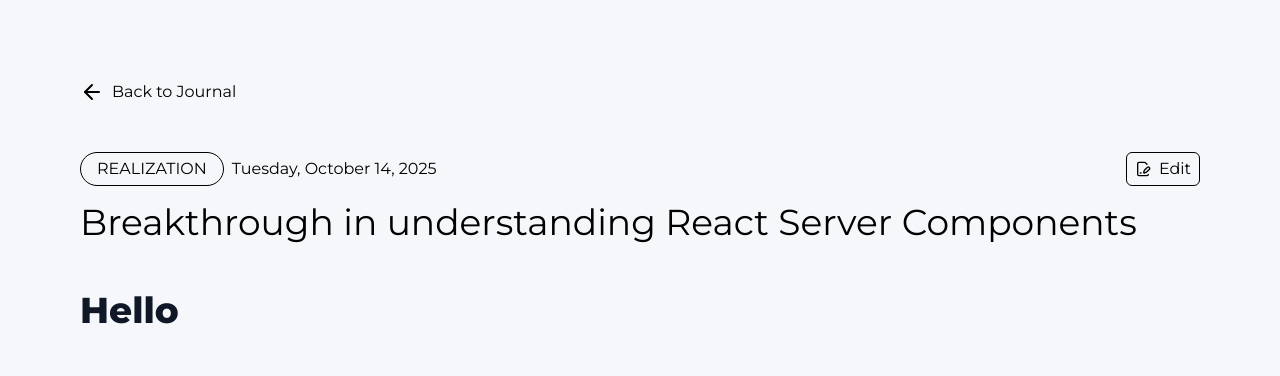
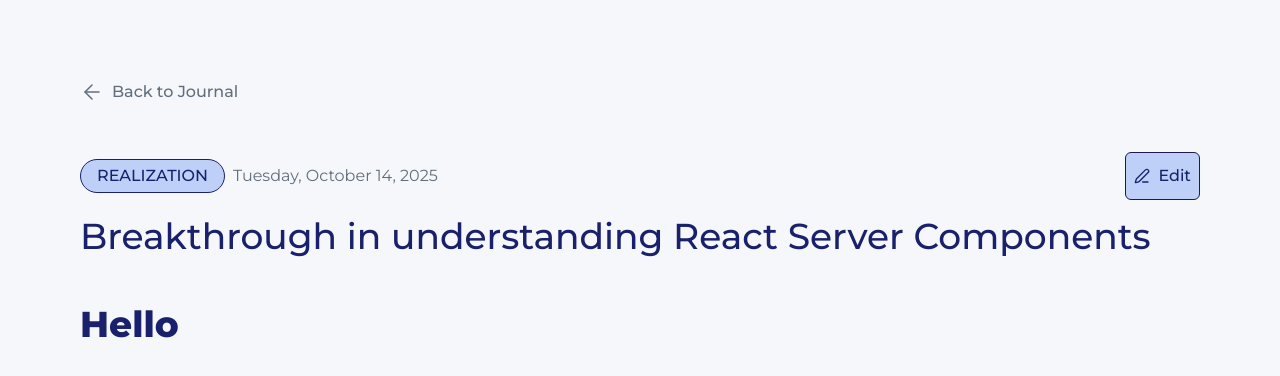
Before and after one commit to jawadvajeeh/edb, a Next.js app: page /entries/1 in a window 1280 px wide. Shown: the top 376 px of the page. Built offline with nearby package versions, Linux system fonts and the light colour scheme.

Commit message:
Revamp auth pages

```diff
--- a/src/app/(auth)/login/page.tsx
+++ b/src/app/(auth)/login/page.tsx
@@ -1,3 +1,4 @@
+import { Button } from '@/components/ui/button';
 import Link from 'next/link';
 
 function Login() {
@@ -5,22 +6,34 @@
     <div className="grid h-screen place-items-center">
       <div className="flex w-full max-w-[400px] flex-col gap-6 rounded-md bg-white p-8">
         <div className="text-bg100 flex flex-col gap-2">
-          <label className="text-text300" htmlFor="signup_email">
+          <label className="text-cool-grey-300" htmlFor="signup_email">
             Email
           </label>
-          <input className="my-input" type="email" name="email" id="signup_email" />
+          <input
+            className="border-cool-grey-300 rounded-md border p-2 outline-none focus:border-indigo-100 focus:outline-2 focus:outline-indigo-100 focus:outline-solid"
+            type="email"
+            name="email"
+            id="signup_email"
+          />
         </div>
         <div className="flex flex-col gap-2">
-          <label className="text-text300" htmlFor="signup_password">
+          <label className="text-cool-grey-300" htmlFor="signup_password">
             Password
           </label>
-          <input className="my-input" type="password" name="password" id="signup_password" />
+          <input
+            className="border-cool-grey-300 rounded-md border p-2 outline-none focus:border-indigo-100 focus:outline-2 focus:outline-indigo-100 focus:outline-solid"
+            type="password"
+            name="password"
+            id="signup_password"
+          />
         </div>
         <div className="flex flex-col gap-2">
-          <button className="btn-primary">Login</button>
+          <Button className="cursor-pointer rounded-md bg-indigo-100 py-2 font-semibold text-indigo-900 transition-colors hover:bg-indigo-400 hover:text-indigo-50 disabled:hover:bg-indigo-100 disabled:hover:text-indigo-900">
+            Login
+          </Button>
           <div className="flex items-center justify-between">
-            <span className="text-text300 text-sm">Dont have an account?</span>
-            <Link className="text-text300 text-sm font-semibold underline" href="/signup">
+            <span className="text-cool-grey-400 text-sm font-medium">Dont have an account?</span>
+            <Link className="text-cool-grey-400 text-sm font-semibold underline" href="/signup">
               Signup
             </Link>
           </div>
--- a/src/app/(auth)/signup/page.tsx
+++ b/src/app/(auth)/signup/page.tsx
@@ -1,3 +1,4 @@
+import { Button } from '@/components/ui/button';
 import Link from 'next/link';
 
 function Signup() {
@@ -5,33 +6,45 @@
     <div className="grid h-screen place-items-center">
       <div className="flex w-full max-w-[400px] flex-col gap-6 rounded-md bg-white p-8">
         <div className="flex flex-col gap-2">
-          <label className="text-text300" htmlFor="signup_email">
+          <label className="text-cool-grey-300" htmlFor="signup_email">
             Email
           </label>
-          <input className="my-input" type="email" name="email" id="signup_email" />
+          <input
+            className="border-cool-grey-300 rounded-md border p-2 outline-none focus:border-indigo-100 focus:outline-2 focus:outline-indigo-100 focus:outline-solid"
+            type="email"
+            name="email"
+            id="signup_email"
+          />
         </div>
         <div className="flex flex-col gap-2">
-          <label className="text-text300" htmlFor="signup_password">
+          <label className="text-cool-grey-300" htmlFor="signup_password">
             Password
           </label>
-          <input className="my-input" type="password" name="password" id="signup_password" />
+          <input
+            className="border-cool-grey-300 rounded-md border p-2 outline-none focus:border-indigo-100 focus:outline-2 focus:outline-indigo-100 focus:outline-solid"
+            type="password"
+            name="password"
+            id="signup_password"
+          />
         </div>
         <div className="flex flex-col gap-2">
-          <label className="text-text300" htmlFor="signup_confirm_password">
+          <label className="text-cool-grey-300" htmlFor="signup_confirm_password">
             Confirm Password
           </label>
           <input
-            className="my-input"
+            className="border-cool-grey-300 rounded-md border p-2 outline-none focus:border-indigo-100 focus:outline-2 focus:outline-indigo-100 focus:outline-solid"
             type="password"
             name="confirmPassword"
             id="signup_confirm_password"
           />
         </div>
         <div className="flex flex-col gap-2">
-          <button className="btn-primary">Sign up</button>
+          <Button className="cursor-pointer rounded-md bg-indigo-100 py-2 font-semibold text-indigo-900 transition-colors hover:bg-indigo-400 hover:text-indigo-50 disabled:hover:bg-indigo-100 disabled:hover:text-indigo-900">
+            Sign up
+          </Button>
           <div className="flex items-center justify-between">
-            <span className="text-text300 text-sm">Already have an account?</span>
-            <Link className="text-text300 text-sm font-semibold underline" href="/login">
+            <span className="text-cool-grey-400 text-sm font-medium">Already have an account?</span>
+            <Link className="text-cool-grey-400 text-sm font-semibold underline" href="/login">
               Login
             </Link>
           </div>
--- a/src/app/(dashboard)/entries/[id]/page.tsx
+++ b/src/app/(dashboard)/entries/[id]/page.tsx
@@ -3,12 +3,14 @@
 import { MainContainer } from '@/components/layout/main-container';
 import { Navbar } from '@/components/layout/navbar';
 import { Chip } from '@/components/ui/chip';
+import { PenLine } from 'lucide-react';
+import Link from 'next/link';
 import Markdown from 'react-markdown';
 
 function Entry() {
   const markdown = '# Hello';
   return (
-    <>
+    <div>
       <Navbar />
       <MainContainer>
         <div className="mt-4">
@@ -18,19 +20,27 @@
           <div className="flex items-baseline justify-between md:items-center">
             <div className="flex flex-col items-start gap-2 md:flex-row md:items-center">
               <Chip>REALIZATION</Chip>
-              <p className="text-sm md:text-base">Tuesday, October 14, 2025</p>
+              <p className="text-cool-grey-500 text-sm md:text-base">Tuesday, October 14, 2025</p>
             </div>
-            <Edit />
+            <div>
+              <Link
+                href="/write"
+                className="flex items-center gap-2 rounded-md border border-indigo-950 bg-indigo-100 p-2 font-medium text-indigo-900 transition-colors duration-100 ease-linear hover:border-none hover:bg-indigo-200 hover:text-indigo-50 md:h-12"
+              >
+                <PenLine size={16} />
+                <span className="hidden md:block">Edit</span>
+              </Link>
+            </div>
           </div>
-          <h1 className="mt-4 text-xl md:text-4xl">
-            Breakthrough in understanding React Server Components{' '}
+          <h1 className="mt-4 text-xl font-medium text-indigo-900 md:text-4xl">
+            Breakthrough in understanding React Server Components
           </h1>
-          <div className="prose mt-8 min-h-[200px] max-w-none md:mt-12">
+          <div className="prose-brand mt-8 min-h-[200px] md:mt-12">
             <Markdown>{markdown}</Markdown>
           </div>
         </div>
       </MainContainer>
-    </>
+    </div>
   );
 }
 
--- a/src/app/(dashboard)/entries/page.tsx
+++ b/src/app/(dashboard)/entries/page.tsx
@@ -1,5 +1,6 @@
 import { MainContainer } from '@/components/layout/main-container';
 import { Navbar } from '@/components/layout/navbar';
+import { Chip } from '@/components/ui/chip';
 import { ArrowRight, PenLine } from 'lucide-react';
 import Link from 'next/link';
 import React from 'react';
@@ -38,9 +39,7 @@
                     <p className="text-cool-grey-400 p-4 font-medium">Oct 14, 2025</p>
                   </div>
                   <div className="flex-2">
-                    <span className="rounded-full border border-indigo-900 bg-indigo-100 px-2 py-1 text-sm font-medium text-indigo-900 transition-colors md:px-4 md:text-base">
-                      REALIZATION
-                    </span>
+                    <Chip>REALIZATION</Chip>
                     <p className="text-cool-grey-700 mt-4 text-lg font-medium md:text-2xl">
                       Breakthrough in in uderstanding React Server Components
                     </p>
--- a/src/app/globals.css
+++ b/src/app/globals.css
@@ -1,60 +1,7 @@
 @import 'tailwindcss';
 @plugin '@tailwindcss/typography';
 
-:root {
-  --bg100: hsl(40, 23%, 97%);
-  --bg200: hsl(43, 13%, 90%);
-  --bg300: hsl(40, 15%, 80%);
-  --bg400: hsl(39, 11%, 69%);
-  --bg500: hsl(41, 8%, 61%);
-
-  --text100: hsl(41, 8%, 48%);
-  --text200: hsl(41, 9%, 35%);
-  --text300: hsl(37, 11%, 28%);
-  --text400: hsl(40, 13%, 23%);
-  --text500: hsl(42, 15%, 13%);
-
-  --border100: hsl(40, 15%, 80%);
-  --border200: hsl(39, 11%, 69%);
-  --border300: hsl(41, 8%, 61%);
-  --border400: hsl(41, 8%, 48%);
-  --border500: hsl(37, 11%, 28%);
-
-  --primary100: hsl(184, 65%, 59%);
-  --primary200: hsl(185, 57%, 50%);
-  --primary300: hsl(185, 62%, 45%);
-
-  --supporting100: hsl(360, 92%, 20%);
-  --supporting200: hsl(360, 85%, 25%);
-}
-
 @theme inline {
-  --color-bg100: var(--bg100);
-  --color-bg200: var(--bg200);
-  --color-bg300: var(--bg300);
-  --color-bg300: var(--bg300);
-  --color-bg400: var(--bg400);
-  --color-bg500: var(--bg500);
-
-  --color-text100: var(--text100);
-  --color-text200: var(--text200);
-  --color-text300: var(--text300);
-  --color-text400: var(--text400);
-  --color-text500: var(--text500);
-
-  --color-border100: var(--border100);
-  --color-border200: var(--border200);
-  --color-border300: var(--border300);
-  --color-border400: var(--border400);
-  --color-border500: var(--border500);
-
-  --color-primary100: var(--primary100);
-  --color-primary200: var(--primary200);
-  --color-primary300: var(--primary300);
-
-  --color-supporting100: var(--supporting100);
-  --color-supporting200: var(--supporting200);
-
   /* === Primary (Indigo) === */
   --color-indigo-50: #e0e8f9;
   --color-indigo-100: #bed0f7;
--- a/src/components/features/back-to-entries.tsx
+++ b/src/components/features/back-to-entries.tsx
@@ -6,8 +6,14 @@
 function BackToEntries() {
   const router = useRouter();
   return (
-    <button onClick={() => router.replace('/entries')} className="flex cursor-pointer gap-2">
-      <ArrowLeft />
+    <button
+      onClick={() => router.replace('/entries')}
+      className="group text-cool-grey-500 group flex cursor-pointer items-center gap-2 font-medium hover:text-indigo-600"
+    >
+      <ArrowLeft
+        strokeWidth={1.5}
+        className="transition-transform duration-300 ease-out group-hover:-translate-x-1 group-hover:text-indigo-600"
+      />
       Back to Journal
     </button>
   );
--- a/src/components/ui/button.tsx
+++ b/src/components/ui/button.tsx
@@ -2,7 +2,7 @@
 import { cva, VariantProps } from 'class-variance-authority';
 import React from 'react';
 
-const base = 'text-indigo-900 rounded-md disabled:opacity-90';
+const base = 'text-indigo-900 rounded-md disabled:opacity-70 disabled:cursor-not-allowed';
 
 export const buttonVariants = cva(base, {
   variants: {
--- a/src/components/ui/chip.tsx
+++ b/src/components/ui/chip.tsx
@@ -6,7 +6,7 @@
 
 function Chip({ children }: ChipProps) {
   return (
-    <div className="inline-block w-auto rounded-full border px-4 py-1 text-xs md:text-base">
+    <div className="inline-block rounded-full border border-indigo-900 bg-indigo-100 px-2 py-1 text-sm font-medium text-indigo-900 transition-colors md:px-4 md:text-base">
       {children}
     </div>
   );
```
Also changed, not shown: src/app/(dashboard)/write/page.tsx (+7 -5 lines).
